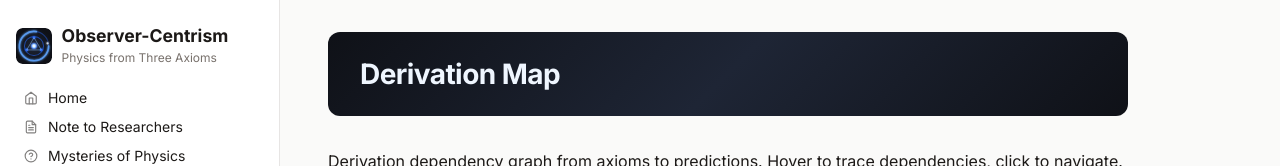
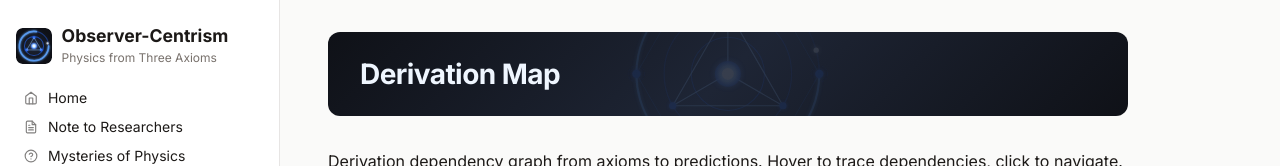
Before and after one commit to tpresley/observer-centrism, an Astro site in the folder site/: page /map in a window 1280 px wide. Shown: the top 166 px of the page. Built offline with nearby package versions, Linux system fonts and the light colour scheme; Astro itself is replaced by a stand-in of ours.

Commit message:
add logo to title bars

```diff
--- a/site/src/components/PageTitle.astro
+++ b/site/src/components/PageTitle.astro
@@ -5,9 +5,11 @@ interface Props {
 }
 
 const { title, subtitle } = Astro.props
+const base = import.meta.env.BASE_URL.replace(/\/$/, '')
 ---
 
 <div class="page-title-bar">
+  <img src={`${base}/logo-transparent.svg`} class="page-title-logo" alt="" aria-hidden="true" />
   <div class="page-title-content">
     <h1>{title}</h1>
     {subtitle && <p class="page-title-subtitle">{subtitle}</p>}
@@ -17,13 +19,29 @@ const { title, subtitle } = Astro.props
 
 <style>
   .page-title-bar {
+    position: relative;
+    overflow: hidden;
     background: linear-gradient(135deg, #0f1117 0%, #1e2535 50%, #0f1117 100%);
     border-radius: 12px;
     padding: 1.5rem 2rem;
     margin-bottom: 2rem;
   }
 
+  .page-title-logo {
+    position: absolute;
+    top: 50%;
+    left: 50%;
+    transform: translate(-50%, -50%);
+    height: 280%;
+    width: auto;
+    opacity: 0.12;
+    pointer-events: none;
+    user-select: none;
+  }
+
   .page-title-content {
+    position: relative;
+    z-index: 1;
     display: flex;
     flex-direction: column;
   }
```
Also changed, not shown: site/public/logo-transparent.svg (added).
